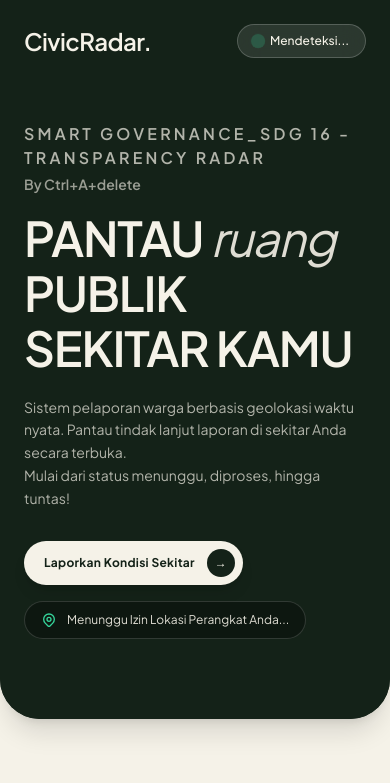
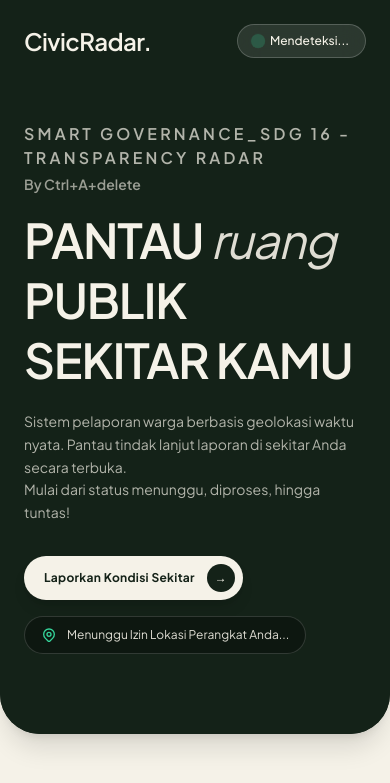
Before and after one commit to dhiyaninta/My-first-web, a plain HTML site: page radarUIUXbaru/index2.html in a window 390 px wide. Shown: the top 783 px of the page. Drawn offline with nearby package versions, Linux system fonts and the light colour scheme.

```diff
--- a/radarUIUXbaru/index2.html
+++ b/radarUIUXbaru/index2.html
@@ -169,7 +169,7 @@
         <p class="text-sm text-cream/60 font-semibold mb-4">
           By Ctrl+A+delete
         </p>
-        <h1 class="editorial-title text-5xl sm:text-6xl md:text-7xl font-semibold leading-[1.15] tracking-tight">
+        <h1 class="editorial-title text-5xl sm:text-6xl md:text-7xl font-semibold leading-[1.25] tracking-tight">
           <span class="word from-left" style="--i:0">PANTAU</span>
           <span class="word from-right italic font-normal text-cream/90" style="--i:1">ruang</span><br />
           <span class="word from-left" style="--i:2">PUBLIK</span>
```
